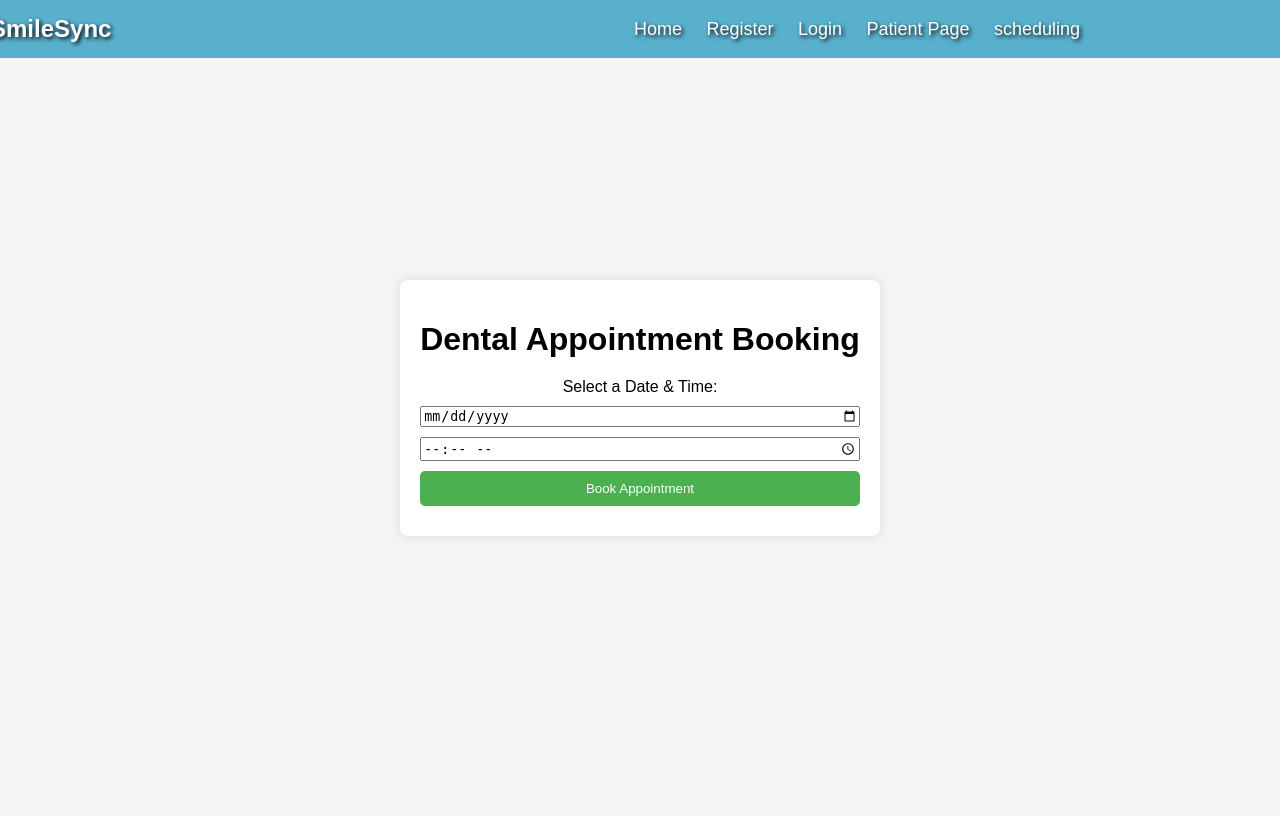
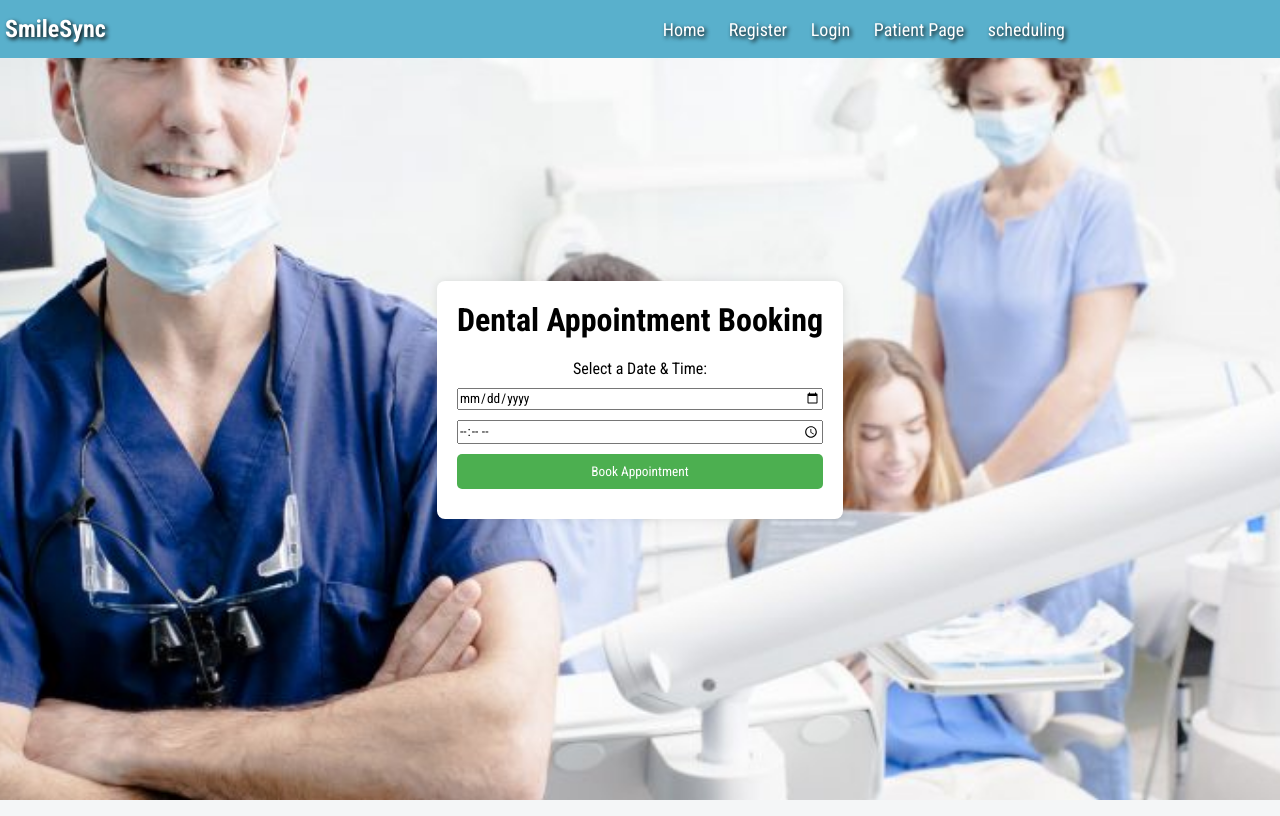
Before and after one commit to Daax06/SmileSync, a PHP site: page /scheduling.php in a window 1280 px wide. Run offline with PHP 8.4, Linux system fonts and the light colour scheme.

Commit message:
edit css

```diff
--- a/scheduling.php
+++ b/scheduling.php
@@ -5,15 +5,26 @@
     <meta name="viewport" content="width=device-width, initial-scale=1.0">
     <title>Dental Appointment Booking</title>
     <style>
+        @import url('https://fonts.googleapis.com/css2?family=Roboto+Condensed:ital,wght@0,100..900;1,100..900&display=swap');
+        *{
+            margin: 0;
+            padding: 0;
+            box-sizing: border-box;
+            font-family: 'Roboto Condensed', sans-serif;
+        }
         body {
             font-family: Arial, sans-serif;
-            background-color: #f4f4f4;
+            background-color: #f0f2f5;
             display: flex;
             justify-content: center;
             align-items: center;
             height: 100vh;
+            margin: 0;
+            background-image: url('dentist_background.jpg');
+            background-repeat: no-repeat;
+            background-size: cover;
+            background-position: center;
         }
-
         .appointment-container {
             background-color: #fff;
             padding: 20px;
```
